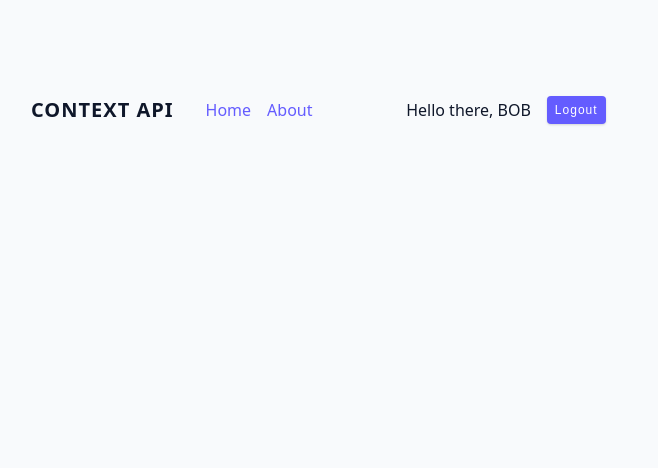
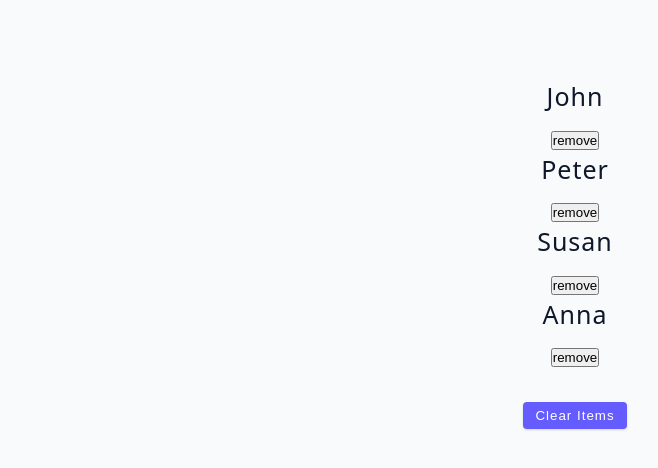
Before and after one commit to KayKongo/advanced-react, a React (Vite) app: page / in a window 1280 px wide. Shown: the top 468 px of the page, without its empty margins (65-723 px from the left). Built offline with nearby package versions, Linux system fonts and the light colour scheme.

Commit message:
feat: implemented the reset button functionality

```diff
--- a/src/App.jsx
+++ b/src/App.jsx
@@ -1,4 +1,4 @@
-import Starter from "./tutorial/09-context-api/starter/Navbar";
+import Starter from "./tutorial/10-useReducer/starter/01-useReducer";
 
 function App() {
   return (
--- a/src/tutorial/10-useReducer/starter/01-useReducer.jsx
+++ b/src/tutorial/10-useReducer/starter/01-useReducer.jsx
@@ -1,5 +1,5 @@
-import React from 'react';
-import { data } from '../../../data';
+import React from "react";
+import { data } from "../../../data";
 const ReducerBasics = () => {
   const [people, setPeople] = React.useState(data);
 
@@ -7,24 +7,36 @@ const ReducerBasics = () => {
     let newPeople = people.filter((person) => person.id !== id);
     setPeople(newPeople);
   };
+
+  const resetList = () => {
+    setPeople(data);
+  };
   return (
     <div>
       {people.map((person) => {
         const { id, name } = person;
         return (
-          <div key={id} className='item'>
+          <div key={id} className="item">
             <h4>{name}</h4>
             <button onClick={() => removeItem(id)}>remove</button>
           </div>
         );
       })}
-      <button
-        className='btn'
-        style={{ marginTop: '2rem' }}
-        onClick={() => setPeople([])}
-      >
-        clear items
-      </button>
+      {people.length < 1 ? (
+        <div>
+          <button type="button" className="btn" onClick={resetList}>
+            reset
+          </button>
+        </div>
+      ) : (
+        <button
+          className="btn"
+          style={{ marginTop: "2rem" }}
+          onClick={() => setPeople([])}
+        >
+          clear items
+        </button>
+      )}
     </div>
   );
 };
```
